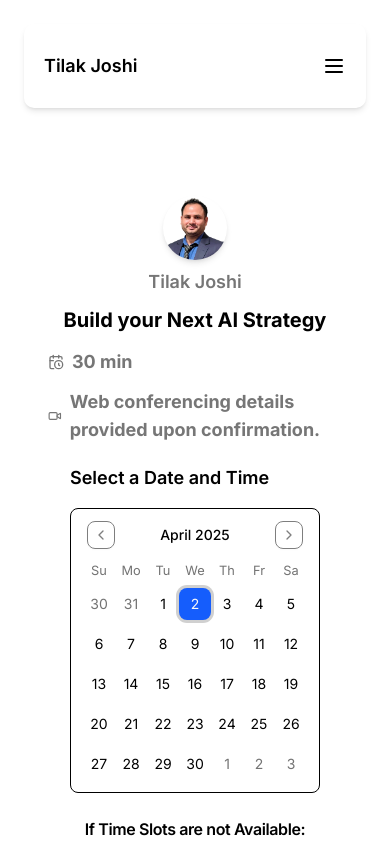
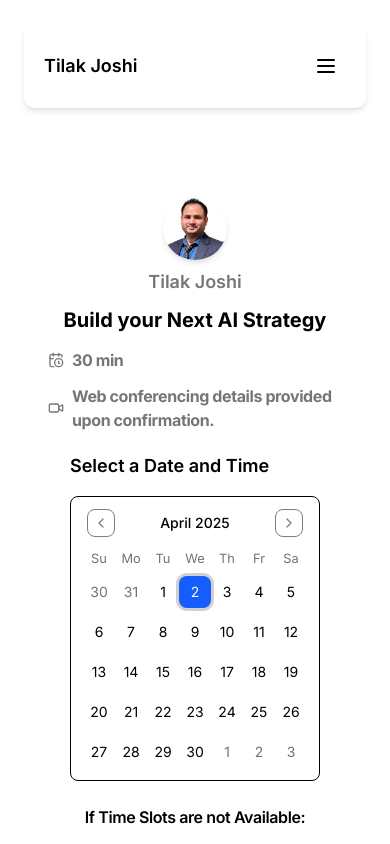
Before and after one commit to tilakmhn/tilak-website, a Next.js app: page /contact in a window 390 px wide. Shown: the top 844 px of the page. Built offline with nearby package versions, Linux system fonts and the light colour scheme.

Commit message:
feat: Add navbar dropdown for mobile and tablet

```diff
--- a/package.json
+++ b/package.json
@@ -17,7 +17,7 @@
     "lucide-react": "^0.486.0",
     "next": "15.2.4",
     "react": "^19.0.0",
-    "react-day-picker": "^8.10.1",
+    "react-day-picker": "8.10.1",
     "react-dom": "^19.0.0",
     "tailwind-merge": "^3.1.0",
     "tw-animate-css": "^1.2.5"
--- a/src/app/globals.css
+++ b/src/app/globals.css
@@ -64,12 +64,12 @@
   --primary-foreground: oklch(0.985 0 0);
   --secondary: oklch(0.97 0 0);
   --secondary-foreground: oklch(0.205 0 0);
-  --muted: oklch(56.58% 0.000 89.88);
+  --muted: oklch(56.58% 0 89.88);
   --muted-foreground: oklch(0.556 0 0);
   --accent: oklch(0.97 0 0);
   --accent-foreground: oklch(0.205 0 0);
   --destructive: oklch(0.577 0.245 27.325);
-  --border: oklch(0.922 0 0);
+  --border: oklch(70.38% 0.04 256.99);
   --input: oklch(0.922 0 0);
   --ring: oklch(0.708 0 0);
   --chart-1: oklch(0.646 0.222 41.116);
--- a/src/components/about/cta-buttons-group.tsx
+++ b/src/components/about/cta-buttons-group.tsx
@@ -3,14 +3,14 @@ import React from "react";
 
 const CTAButtonsGroup = () => {
   return (
-    <div className="flex flex-col gap-4 text-base items-center">
+    <div className="flex flex-col gap-4 items-center heading-5 text-center">
       <Link
         href="/contact"
-        className="bg-primary text-primary-foreground px-10 py-2.5 rounded-[6px] shadow-md font-bold"
+        className="bg-primary text-primary-foreground px-4 tablet:px-10 py-2.5 rounded-[6px] shadow-md font-bold"
       >
         Book Your AI Strategy Consultation
       </Link>
-      <button className="border-1 border-slate-400 rounded-[6px] py-2.5 px-5 font-medium">
+      <button className="border-1 border-border rounded-[6px] py-2.5 px-5 font-medium">
         View Recent AI Projects
       </button>
     </div>
--- a/src/components/contact/contact-form.tsx
+++ b/src/components/contact/contact-form.tsx
@@ -9,7 +9,7 @@ const ContactForm = () => {
       <h5 className="heading-5 font-semibold mb-4">
         If Time Slots are not Available:
       </h5>
-      <form className="max-w-sm">
+      <form className="w-full">
         <div className="mb-5">
           <label
             htmlFor="name"
--- a/src/components/contact/meeting-details.tsx
+++ b/src/components/contact/meeting-details.tsx
@@ -19,7 +19,7 @@ const MeetingDetails = () => {
       </div>
       <div
         id="meeting-info"
-        className="flex flex-col gap-3 tablet:gap-5 text-muted font-bold heading-4 mt-3 tablet:mt-5"
+        className="flex flex-col gap-3 tablet:gap-5 text-muted font-bold heading-5 mt-3 tablet:mt-5"
       >
         <div id="time" className="inline-flex gap-2 items-center">
           <CalendarClock className="h-4 w-4 tablet:h-6 tablet:w-6" />
--- a/src/components/footer/index.tsx
+++ b/src/components/footer/index.tsx
@@ -53,7 +53,7 @@ const Footer = () => {
       <div className="flex flex-col tablet:items-start gap-5">
         <h3 className="heading-3 font-semibold">Tilak Joshi</h3>
 
-        <ul className="heading-5 font-semibold grid grid-cols-2 mobile:grid-cols-3 gap-5 text-lg tablet:flex tablet:justify-between">
+        <ul className="heading-5 font-semibold grid grid-cols-2 mobile:grid-cols-3 gap-5 heading-4 tablet:flex tablet:justify-between">
           {footerLinks.map((item) => (
             <li key={item.text}>
               <a
--- a/src/components/navigation-menu/navbar.tsx
+++ b/src/components/navigation-menu/navbar.tsx
@@ -1,65 +1,92 @@
 "use client";
 import { Button } from "../ui/button";
-import { Menu } from "lucide-react";
+import { Menu, X } from "lucide-react";
 import Link from "next/link";
 import { useActiveSection } from "@/hooks/use-active-section";
+import { useState } from "react";
+import { cn } from "@/lib/utils";
 
 const navItems = [
-  {
-    text: "About",
-    link: "#about",
-  },
-  {
-    text: "Experience",
-    link: "#experience",
-  },
-  {
-    text: "Expertise",
-    link: "#expertise",
-  },
-  {
-    text: "Projects",
-    link: "#projects",
-  },
-  {
-    text: "Blog",
-    link: "/blog",
-  },
+  { text: "About", link: "#about" },
+  { text: "Experience", link: "#experience" },
+  { text: "Expertise", link: "#expertise" },
+  { text: "Projects", link: "#projects" },
+  { text: "Blog", link: "/blog" },
 ];
+const Navbar = () => {
+  const [isMenuOpen, setIsMenuOpen] = useState(false);
+  const activeId = useActiveSection(navItems.map((item) => item.link.slice(1)));
 
-const Navbar = () => {
-  const activeId = useActiveSection(navItems.map((item) => item.link.slice(1)));
+  const toggleMenu = () => setIsMenuOpen(!isMenuOpen);
 
   return (
     <header>
       <nav className="fixed top-0 inset-x-0 mx-auto w-[calc(100%-48px)] tablet:max-w-[1024px] mt-6 h-[var(--nav-height)] px-5 bg-background z-50 rounded-lg shadow-md flex justify-between items-center">
         <Link
           href="/"
-          className="font-semibold text-lg cursor-pointer hover:text-primary"
+          className="font-semibold heading-4 cursor-pointer hover:text-primary"
         >
           Tilak Joshi
         </Link>
 
-        <div className="hidden tablet:flex gap-6 heading-6 font-semibold">
-          {navItems.map((item, idx) => (
+        {/* Desktop Navigation */}
+        <div className="hidden tablet:flex gap-6 text-base font-semibold">
+          {navItems.map((item) => (
             <a
-              key={idx}
+              key={item.link}
               href={item.link}
-              className={
-                activeId == item.link ? "text-primary" : "text-foreground"
-              }
+              className={cn(
+                "hover:text-primary transition-colors",
+                activeId === item.link && "text-primary"
+              )}
             >
               {item.text}
             </a>
           ))}
         </div>
 
-        <div className="flex gap-5 items-center">
-          <Button className="bg-primary hidden mobile:inline-flex">
-            Let&apos;s connect
+        {/* Mobile Menu Button */}
+        <div className="flex gap-4 items-center">
+          <Button className="bg-primary hidden mobile:inline-flex" asChild>
+            <Link href="/contact">Let&apos;s connect</Link>
           </Button>
-          <Menu className="block tablet:hidden" />
+          <button
+            onClick={toggleMenu}
+            className="tablet:hidden p-2 rounded-lg hover:bg-gray-300 transition-colors"
+            aria-label="Toggle navigation menu"
+            aria-expanded={isMenuOpen}
+          >
+            {isMenuOpen ? (
+              <X className="h-6 w-6" />
+            ) : (
+              <Menu className="h-6 w-6" />
+            )}
+          </button>
         </div>
+
+        {/* Mobile Menu Dropdown */}
+        {isMenuOpen && (
+          <div className="absolute tablet:hidden top-full left-0 right-0 bg-background mt-2 shadow-lg rounded-b-lg">
+            <div className="flex flex-col p-4 gap-3 heading-6 font-semibold">
+              {navItems.map((item) => (
+                <a
+                  key={item.link}
+                  href={item.link}
+                  onClick={toggleMenu}
+                  className={cn(
+                    "py-2 px-4 rounded-lg hover:bg-gray-300",
+                    activeId === item.link && "text-primary"
+                  )}
+                >
+                  {item.text}
+                </a>
+              ))}
+              <Button className="bg-primary mobile:hidden" asChild>
+                <Link href="/contact">Let&apos;s connect</Link>
+              </Button>
+            </div>
+          </div>
+        )}
       </nav>
     </header>
   );
```
Also changed, not shown: 1 other file (tests, documents, lock files or other folders).
